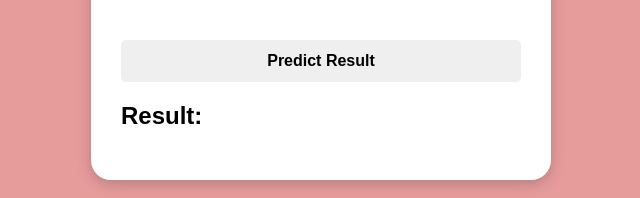
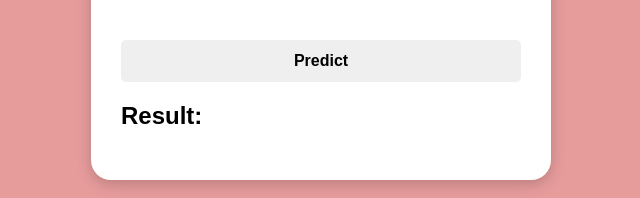
Before and after one commit to sakshikadnor/FRONTEND_FILES, a plain HTML site: page index.html in a window 1280 px wide. Shown: the part 669-867 px from the top of the page, 319-959 px from the left. Drawn offline with Linux system fonts and the light colour scheme.

Commit message:
Update index.html

```diff
--- a/index.html
+++ b/index.html
@@ -41,7 +41,7 @@
             <br>
             <br>
 
-            <button type="submit">Predict Result</button>
+            <button type="submit">Predict</button>
 
 
         </form>
```
